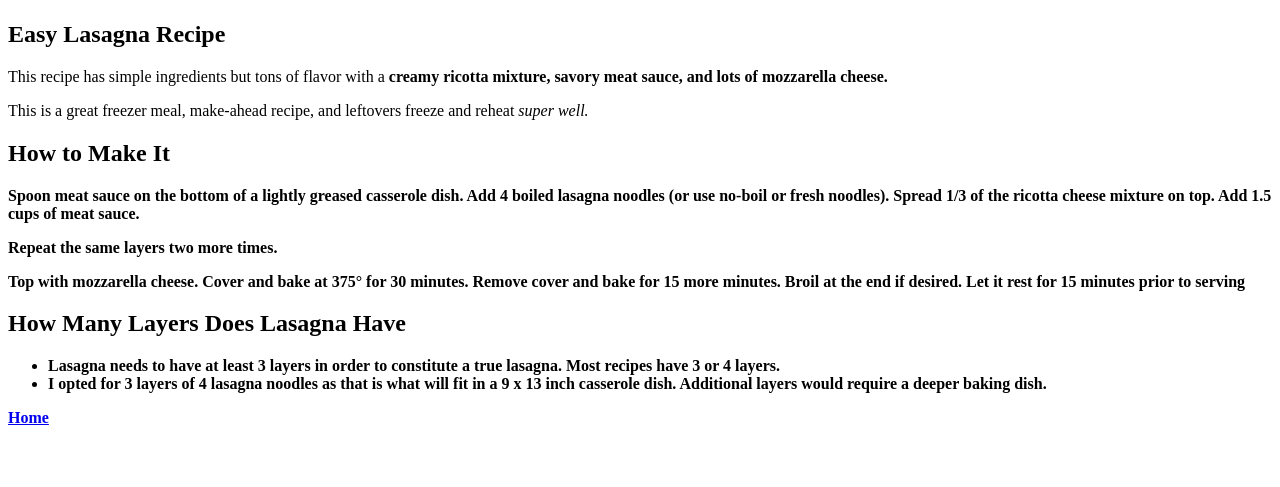
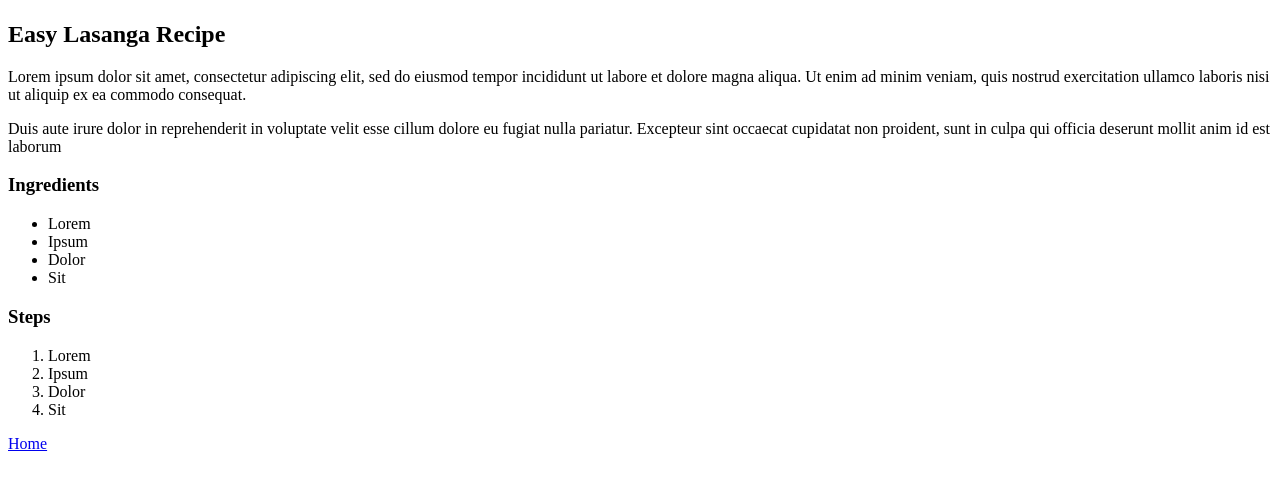
Before and after one commit to socrbot/odin-recipes, a plain HTML site: page recipes/lasagna.html in a window 1280 px wide. Shown: the part 99-586 px from the top of the page. Drawn offline with Linux system fonts and the light colour scheme.

Commit message:
Fix the list format on the home page added lorem ipsum text to the recipes made the formating on all recipes the same

```diff
--- a/recipes/lasagna.html
+++ b/recipes/lasagna.html
@@ -9,18 +9,29 @@
     <h1>Lasagna</h1>
     <img src="./lasanga.jpeg">
 
-    <h2>Easy Lasagna Recipe</h2>
-        <p>This recipe has simple ingredients but tons of flavor with a <strong>creamy ricotta mixture, savory meat sauce, and lots of mozzarella cheese.&nbsp;</strong></p>
-        <p>This is a great freezer meal, make-ahead recipe, and leftovers freeze and reheat&nbsp;<em>super well.&nbsp;</em></p>
-    <h2>How to Make It</h2>
-        <p><strong>Spoon meat sauce on the bottom of a lightly greased casserole dish. Add 4 boiled lasagna noodles (or use no-boil or fresh noodles). Spread 1/3 of the ricotta cheese mixture on top. Add 1.5 cups of meat sauce.</strong></p>
-        <p><strong>Repeat the same layers two more times.</strong></p>
-        <p><strong>Top with mozzarella cheese. Cover and bake at 375° for 30 minutes. Remove cover and bake for 15 more minutes. Broil at the end if desired. Let it rest for 15 minutes prior to serving</p>
-        <h2>How Many Layers Does Lasagna Have</h2>
-        <ul>
-            <li>Lasagna needs to have <strong>at least</strong> <strong>3 layers</strong> in order to constitute a true lasagna. <strong>Most recipes have 3 or 4 layers.</strong></li>
-            <li>I opted for <strong>3 layers of 4 lasagna noodles</strong> as that is what will fit in a 9 x 13 inch casserole dish. Additional layers would require a deeper baking dish</a>.&nbsp;</li>
+
+    <h2>Easy Lasanga Recipe</h2>
+    <p>Lorem ipsum dolor sit amet, consectetur adipiscing elit,
+    sed do eiusmod tempor incididunt ut labore et dolore magna aliqua. Ut enim ad minim veniam,
+    quis nostrud exercitation ullamco laboris nisi ut aliquip ex ea commodo consequat.</p>
+    <p>Duis aute irure dolor in reprehenderit in voluptate velit esse cillum dolore eu fugiat nulla pariatur.
+    Excepteur sint occaecat cupidatat non proident, sunt in culpa qui officia deserunt mollit anim id est laborum</p>
+
+    <h3>Ingredients</h3>
+       <ul>
+            <li>Lorem</li>
+            <li>Ipsum</li>
+            <li>Dolor</li>
+            <li>Sit</li>
         </ul>
+
+    <h3>Steps</h3>
+        <ol>
+            <li>Lorem</li>
+            <li>Ipsum</li>
+            <li>Dolor</li>
+            <li>Sit</li>
+        </ol>
 
 <a href="../index.html">Home</a>
 </body>
```
Also changed, not shown: index.html (+2 -2 lines), recipes/chili.html (+20 -9 lines), recipes/hamburger.html (+20 -8 lines).
